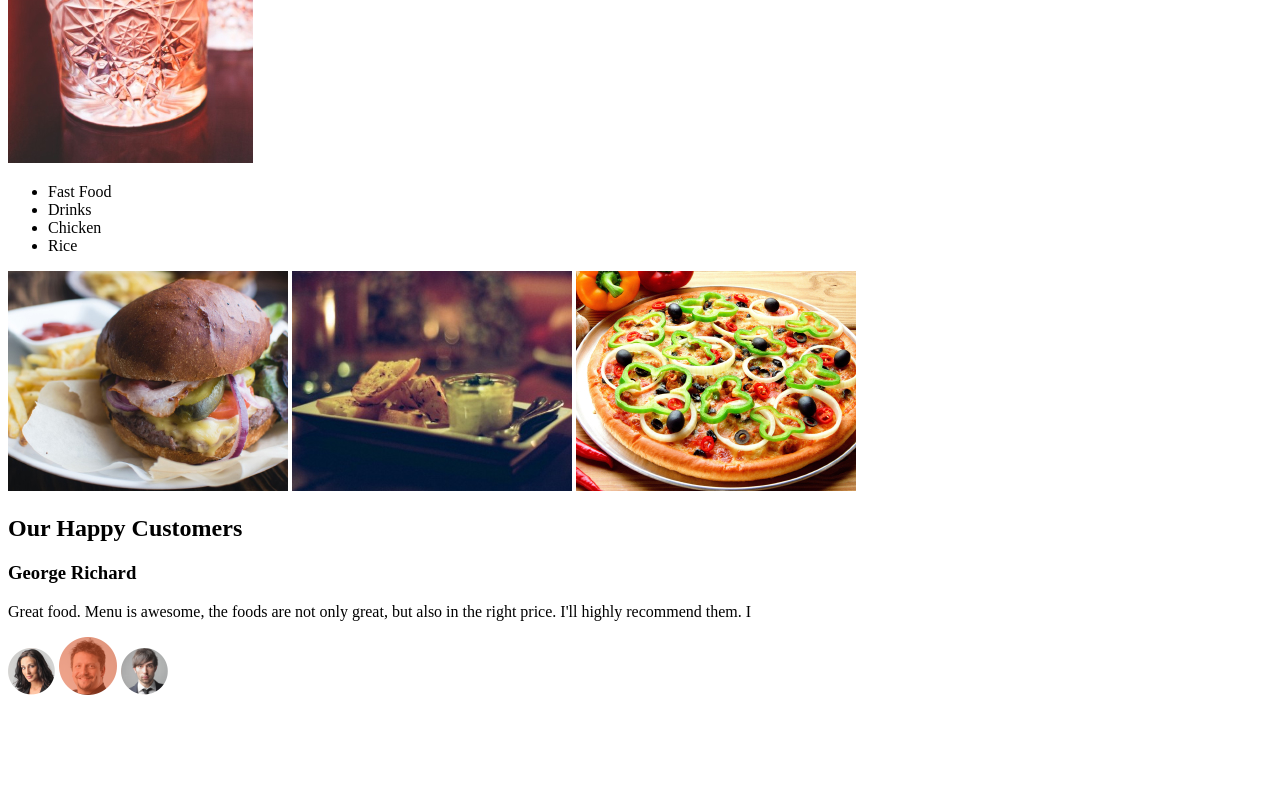
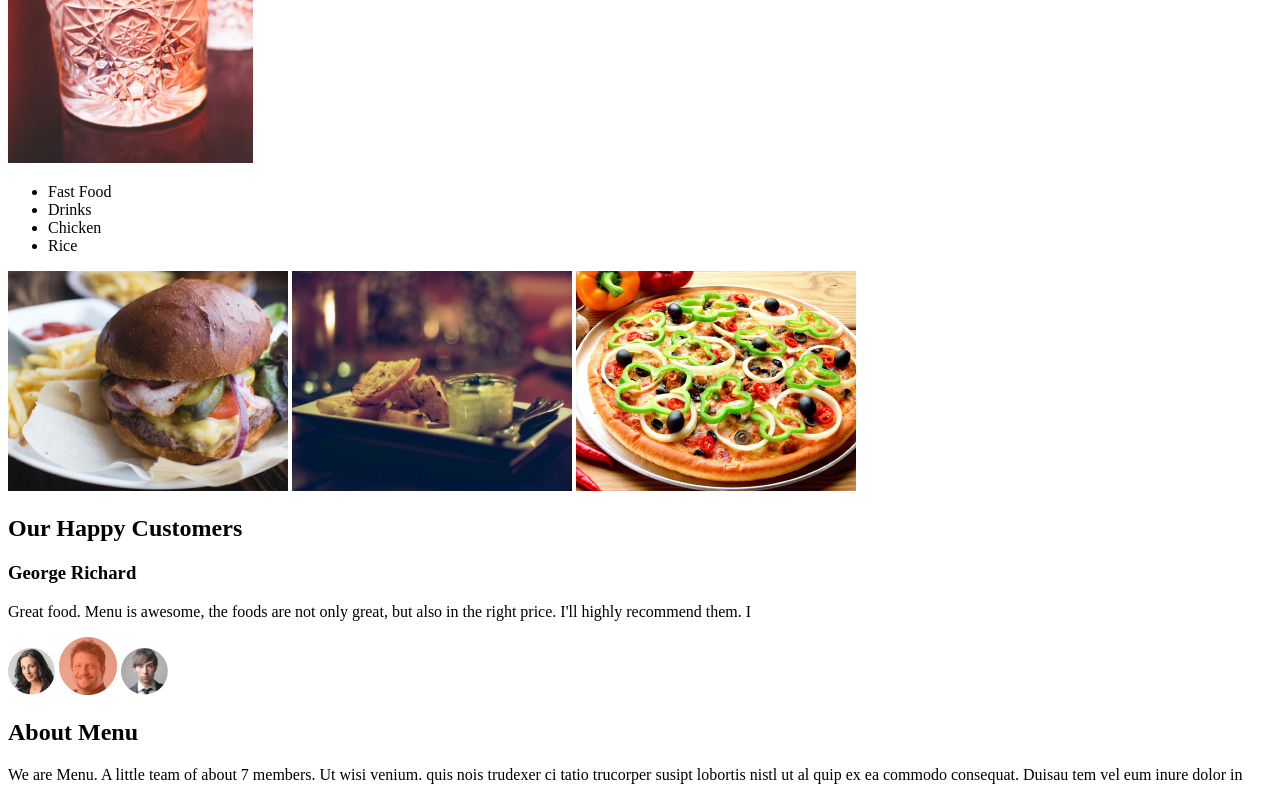
Before and after one commit to erastus-mwangi-njoroge/Anitas-Kitchen, a plain HTML site: page dist/index.html in a window 1280 px wide. Shown: the part 2395-3195 px from the top of the page. Before the commit the page ends 3102 px from the top, so only its background shows below. Drawn offline with Linux system fonts and the light colour scheme; files that its build step writes are made by us from their sources; files whose address does not match are found by name.

Commit message:
add menu

```diff
--- a/dist/index.html
+++ b/dist/index.html
@@ -127,3 +127,11 @@
                                    <img src="./assets/customers/p3.png" alt="Customer3">
                                </div>
                                </div>
+                               <div id="About">
+                                <div id="content3"></div>
+                                <h2>About Menu</h2>
+                                <p>We are Menu. A little team of about 7 members. Ut wisi venium. quis nois trudexer ci tatio trucorper susipt lobortis nistl ut al quip ex ea commodo consequat. Duisau tem vel eum inure dolor in</p>
+                                </div>
+                            </div>
+                            </div>
+                        </div>
```
Also changed, not shown: index.html (+8 -0 lines).
